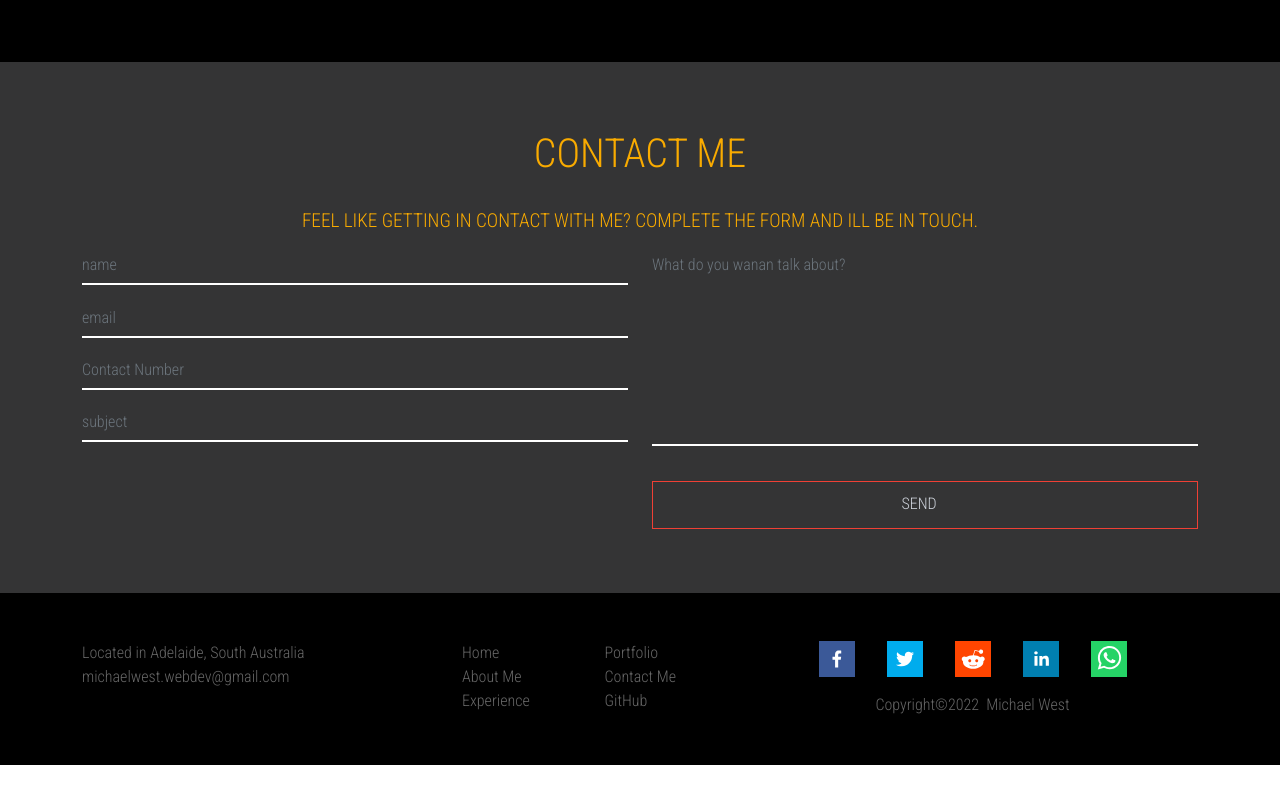
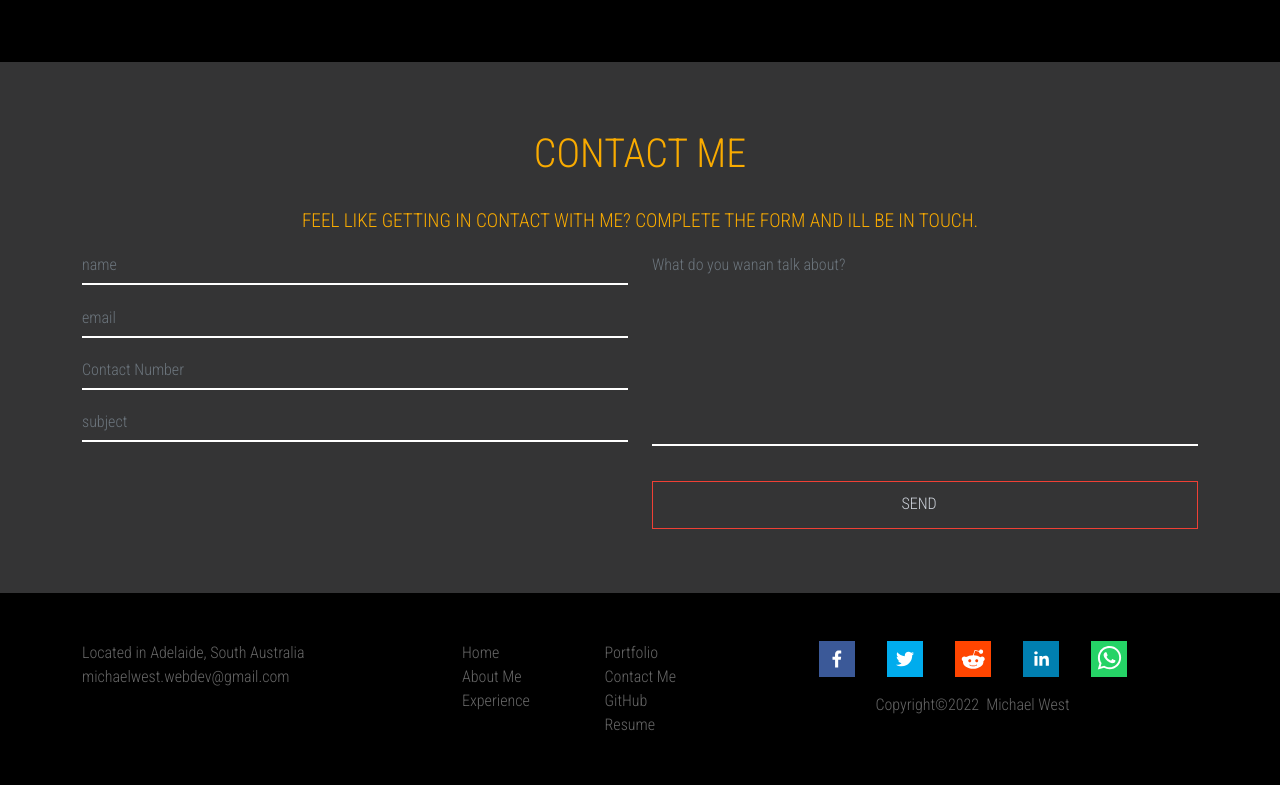
Before and after one commit to mjhwest/react-portfolio, a React (Create React App) app: page / in a window 1280 px wide. Shown: the part 2652-3437 px from the top of the page. Built offline with nearby package versions, Linux system fonts and the light colour scheme.

Commit message:
added links to github and resume

```diff
--- a/src/components/Footer.js
+++ b/src/components/Footer.js
@@ -43,7 +43,9 @@ export const Footer = () => {
                             <br/>
                             <a className="footer-nav"> Contact Me </a>
                             <br/>
-                            <a className="footer-nav"> GitHub </a>
+                            <a href="https://github.com/mjhwest" className="footer-nav" target="_blank" rel="noopener noreferrer" class="menu-item"> GitHub </a>
+                            <br/>
+                            <a href="https://drive.google.com/file/d/1LyfOoN5r5EcFuZFziYDx9VpOkqhl3tnB/view" className="footer-nav" target="_blank" rel="noopener noreferrer" class="menu-item"> Resume </a>
                     </div>
                 </div>
             </div>
```
